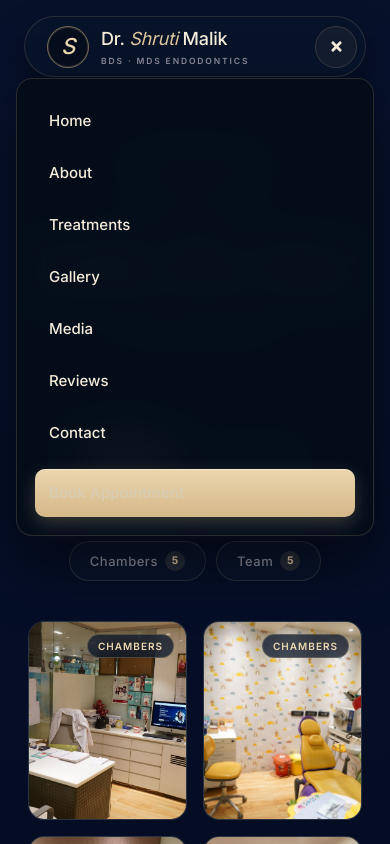
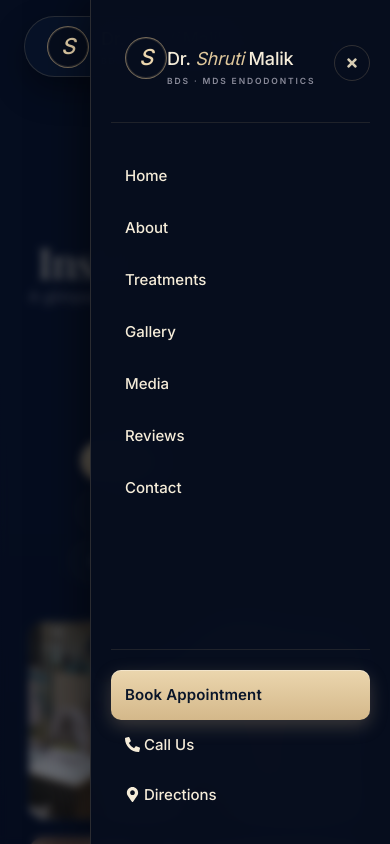
Before and after one commit to mangroveholdings/dr-shruti-malik, a Next.js app: page /gallery in a window 390 px wide. Both pictures are taken after a click on the button "Toggle menu". Shown: the top 844 px of the page. Built offline with nearby package versions, Linux system fonts and the light colour scheme.

Commit message:
add nabar

```diff
--- a/src/components/layout/Nav.tsx
+++ b/src/components/layout/Nav.tsx
@@ -1,6 +1,6 @@
 import React, { useState } from "react";
 import Link from "next/link";
-import { FaBars, FaTimes } from "react-icons/fa";
+import { FaBars, FaTimes, FaPhoneAlt, FaMapMarkerAlt } from "react-icons/fa";
 import info from "@utils/siteSettings/info.json";
 
 const navLinks = [
@@ -15,6 +15,7 @@ const navLinks = [
 
 const HomeNav: React.FC = () => {
   const [mobileOpen, setMobileOpen] = useState(false);
+  const close = () => setMobileOpen(false);
 
   return (
     <>
@@ -55,26 +56,63 @@ const HomeNav: React.FC = () => {
         </div>
       </nav>
 
-      <div className={`lg-mobile-drawer ${mobileOpen ? "open" : ""}`}>
+      {/* Backdrop */}
+      <div
+        className={`lg-drawer-backdrop ${mobileOpen ? "open" : ""}`}
+        onClick={close}
+        aria-hidden="true"
+      />
+
+      {/* Right sidebar drawer */}
+      <div className={`lg-mobile-drawer ${mobileOpen ? "open" : ""}`} aria-hidden={!mobileOpen}>
+        <div className="lg-drawer-header">
+          <Link href="/" className="lg-logo" onClick={close}>
+            <span className="lg-logo-mark">S</span>
+            <span className="lg-logo-text-wrap">
+              <span className="lg-logo-name">Dr. <em>Shruti</em> Malik</span>
+              <span className="lg-logo-tag">BDS &middot; MDS Endodontics</span>
+            </span>
+          </Link>
+          <button className="lg-drawer-close" onClick={close} aria-label="Close menu">
+            <FaTimes />
+          </button>
+        </div>
+
         <ul>
           {navLinks.map((link) => (
             <li key={link.href}>
-              <Link href={link.href} onClick={() => setMobileOpen(false)}>
+              <Link href={link.href} onClick={close}>
                 {link.label}
               </Link>
             </li>
           ))}
-          <li>
-            <Link
-              href="/#book-an-appointment"
-              onClick={() => setMobileOpen(false)}
-              className="lg-btn lg-btn-primary"
-              style={{ width: "100%", marginTop: 8 }}
+        </ul>
+
+        <div className="lg-drawer-cta">
+          <Link
+            href="/#book-an-appointment"
+            onClick={close}
+            className="lg-btn lg-btn-primary"
+          >
+            Book Appointment
+          </Link>
+          <div className="lg-drawer-actions">
+            <a
+              href={`tel:${info.contact.phn}`}
+              className="lg-drawer-action-btn"
             >
-              Book Appointment
-            </Link>
-          </li>
-        </ul>
+              <FaPhoneAlt /> Call Us
+            </a>
+            <a
+              href={info.contact.addressLink}
+              target="_blank"
+              rel="noopener noreferrer"
+              className="lg-drawer-action-btn"
+            >
+              <FaMapMarkerAlt /> Directions
+            </a>
+          </div>
+        </div>
       </div>
     </>
   );
--- a/src/styles/liquid-glass.css
+++ b/src/styles/liquid-glass.css
@@ -1247,32 +1247,86 @@
   color: var(--lg-cream);
   flex-shrink: 0;
 }
-.lg-mobile-drawer {
+.lg-drawer-backdrop {
   display: none;
   position: fixed;
-  top: 78px;
-  left: 16px;
-  right: 16px;
+  inset: 0;
+  background: rgba(5, 13, 26, 0.6);
+  backdrop-filter: blur(4px);
+  -webkit-backdrop-filter: blur(4px);
+  z-index: 48;
+}
+.lg-drawer-backdrop.open { display: block; }
+
+.lg-mobile-drawer {
+  position: fixed;
+  top: 0;
+  right: 0;
+  bottom: 0;
+  width: 300px;
+  transform: translateX(100%);
+  transition: transform 0.32s cubic-bezier(0.4, 0, 0.2, 1);
   z-index: 60;
-  padding: 18px;
-  background: rgba(5, 13, 26, 0.95);
-  backdrop-filter: blur(20px);
-  -webkit-backdrop-filter: blur(20px);
-  border: 1px solid rgba(212, 184, 138, 0.18);
-  border-radius: var(--lg-radius);
-  box-shadow: var(--lg-shadow-lg);
-}
-.lg-mobile-drawer.open { display: block; }
-.lg-mobile-drawer ul { display: flex; flex-direction: column; gap: 4px; }
+  display: flex;
+  flex-direction: column;
+  padding: 24px 20px;
+  background: rgba(7, 14, 30, 0.98);
+  backdrop-filter: blur(24px);
+  -webkit-backdrop-filter: blur(24px);
+  border-left: 1px solid rgba(212, 184, 138, 0.18);
+  box-shadow: -8px 0 40px rgba(0, 0, 0, 0.5);
+}
+.lg-mobile-drawer.open { transform: translateX(0); }
+
+.lg-drawer-header {
+  display: flex;
+  align-items: center;
+  justify-content: space-between;
+  margin-bottom: 28px;
+  padding-bottom: 20px;
+  border-bottom: 1px solid rgba(212, 184, 138, 0.12);
+}
+.lg-drawer-close {
+  width: 36px; height: 36px;
+  border-radius: 50%;
+  border: 1px solid rgba(212, 184, 138, 0.2);
+  background: transparent;
+  color: var(--lg-cream-soft);
+  display: flex;
+  align-items: center;
+  justify-content: center;
+  cursor: pointer;
+  font-size: 14px;
+  flex-shrink: 0;
+}
+.lg-drawer-close:hover { color: var(--lg-amber-300); border-color: rgba(212, 184, 138, 0.4); }
+.lg-mobile-drawer ul {
+  display: flex;
+  flex-direction: column;
+  gap: 2px;
+  flex: 1;
+}
 .lg-mobile-drawer a {
   display: block;
-  padding: 12px 14px;
+  padding: 13px 14px;
   border-radius: 10px;
   font-size: 15px;
   font-weight: 500;
   color: var(--lg-cream-soft);
+  transition: background 0.2s, color 0.2s;
 }
 .lg-mobile-drawer a:hover { background: rgba(212, 184, 138, 0.08); color: var(--lg-amber-300); }
+.lg-drawer-cta {
+  padding-top: 20px;
+  border-top: 1px solid rgba(212, 184, 138, 0.12);
+}
+.lg-drawer-cta .lg-btn-primary {
+  width: 100%;
+  justify-content: center;
+  background: var(--lg-grad-cream);
+  color: var(--lg-bg-1) !important;
+  font-weight: 600;
+}
 
 /* ============================================================
    Gallery PAGE - dedicated /gallery route
```
